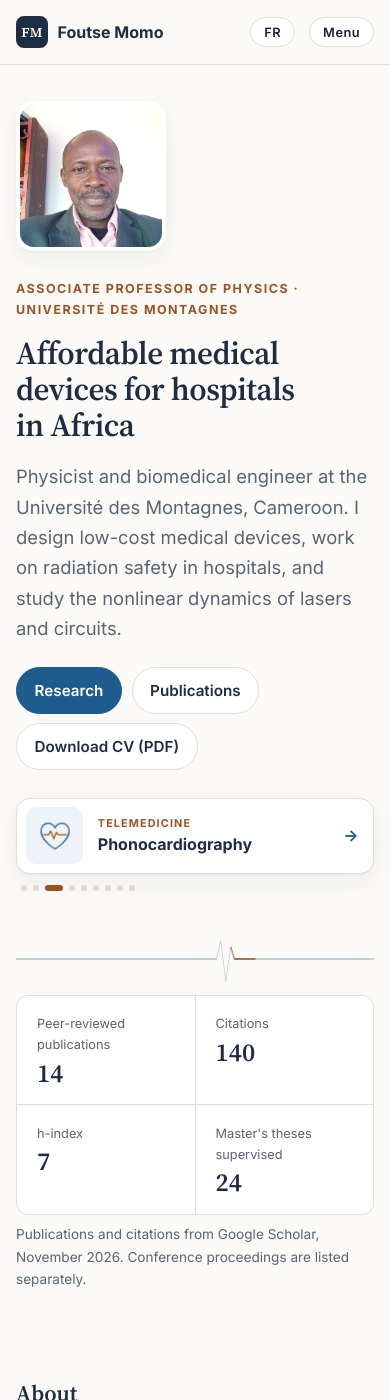
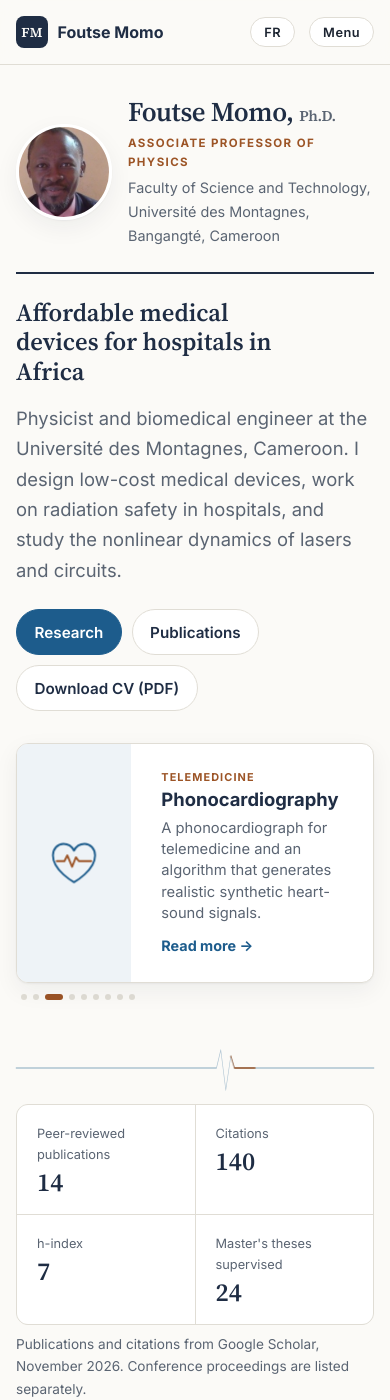
Before and after one commit to Foutse/meme-personal-website, a Jekyll site: the page built from index.html, in a window 390 px wide and 1400 px high. Built offline with Jekyll 4.4.1, drawn with Linux system fonts in a browser that asks for light colours.

Commit message:
CV-style identity block on the home page; switch to the beige-wall portrait
- Home hero opens with photo, name, title and affiliation (as on the CV); name is now the H1
- Device spotlight becomes a larger card beside the intro
- New portrait used everywhere: site, link previews and CV PDFs

Co-Authored-By: Claude Opus 5.5 <noreply@anthropic.com>

```diff
--- a/_layouts/home.html
+++ b/_layouts/home.html
@@ -7,24 +7,37 @@ layout: base
 {%- assign peer = site.data.publications | where_exp: "x", "x.kind != 'proceedings'" -%}
 
 <section class="hero">
-  <div class="wrap hero-inner">
+  <div class="wrap">
+    <header class="identity">
+      <img class="id-photo" src="{{ p.photo }}" alt="{{ p.name }}" width="480" height="480">
+      <div>
+        <h1 class="id-name">{{ p.name }}, <span class="phd">Ph.D.</span></h1>
+        <p class="id-title">{{ p.title[L] }}</p>
+        <p class="id-affil">{{ p.affiliation[L] }}</p>
+      </div>
+    </header>
+    <div class="hero-inner">
       <div class="hero-text">
-      <p class="eyebrow">{{ p.title[L] }} · Université des Montagnes</p>
-      <h1>{{ t.tagline }}</h1>
+        <p class="tagline">{{ t.tagline }}</p>
         <p class="lead">{{ t.lead }}</p>
         <ul class="links">
           <li><a class="button primary" href="{{ t.urls.research }}">{{ t.nav.research }}</a></li>
           <li><a class="button" href="{{ t.urls.publications }}">{{ t.nav.publications }}</a></li>
           <li><a class="button" href="/assets/cv/foutse-momo-cv-{{ L }}.pdf">{{ t.cv }}</a></li>
         </ul>
+      </div>
       <div class="spotlight" aria-label="{{ t.projects }}">
         <ul class="plain spot-list">
           {% for pr in site.data.projects %}
           <li class="spot{% if forloop.first %} on{% endif %}">
             <a href="{{ t.urls.research }}{{ pr.slug[L] }}/">
               <span class="spot-art strand-{{ pr.strand }}">{% include icon.html name=pr.icon %}</span>
-              <span class="spot-text"><span class="tag">{{ pr.tag[L] }}</span><strong>{{ pr.title[L] }}</strong></span>
-              <span class="spot-go" aria-hidden="true">→</span>
+              <span class="spot-text">
+                <span class="tag">{{ pr.tag[L] }}</span>
+                <strong>{{ pr.title[L] }}</strong>
+                <span class="spot-desc">{{ pr.text[L] }}</span>
+                <span class="spot-go">{{ t.read_more }} →</span>
+              </span>
             </a>
           </li>
           {% endfor %}
@@ -32,10 +45,6 @@ layout: base
         <div class="spot-dots" aria-hidden="true">{% for pr in site.data.projects %}<span{% if forloop.first %} class="on"{% endif %}></span>{% endfor %}</div>
       </div>
     </div>
-    <figure class="hero-photo">
-      <img src="{{ p.photo }}" alt="{{ p.name }}" width="480" height="480">
-      <figcaption><strong>{{ p.name }}, Ph.D.</strong><br>{{ p.title[L] }}</figcaption>
-    </figure>
   </div>
   <div class="wrap">
     <div class="trace" aria-hidden="true">
--- a/assets/css/style.css
+++ b/assets/css/style.css
@@ -460,3 +460,52 @@ td:nth-child(2) { white-space: nowrap; }
 .memberships li { padding: .45rem 0; }
 .memberships .muted { font-size: .88rem; }
 .memberships .muted a { color: inherit; }
+
+/* ==========================================================================
+   Hero v3: CV-style identity block + spotlight card
+   ========================================================================== */
+.identity { display: flex; align-items: center; gap: 1.75rem; padding-bottom: 2rem; border-bottom: 2px solid var(--navy); }
+.id-photo {
+  flex: none; width: 168px; height: 168px; border-radius: 50%; object-fit: cover;
+  border: 5px solid var(--surface); box-shadow: var(--shadow);
+}
+.id-name { font: 600 clamp(2.1rem, 4.6vw, 3.2rem)/1.08 var(--serif); margin: 0 0 .45rem; }
+.id-name .phd { font-size: .55em; color: var(--muted); font-weight: 600; }
+.id-title { margin: 0 0 .3rem; text-transform: uppercase; letter-spacing: .12em; font-size: .85rem; font-weight: 700; color: var(--copper); }
+.id-affil { margin: 0; color: var(--muted); font-size: 1.02rem; }
+.hero { padding-top: 3.25rem; }
+.hero .hero-inner { grid-template-columns: 1.2fr 1fr; gap: 3rem; align-items: start; margin-top: 2.25rem; }
+.tagline { font: 600 clamp(1.55rem, 3vw, 2.15rem)/1.2 var(--serif); color: var(--navy); margin: 0 0 1rem; max-width: 22ch; }
+.hero .lead { margin-top: 0; }
+
+/* Spotlight as a card in the right column */
+.spotlight { margin: 0; max-width: none; }
+.spot-list { height: 15.5rem; }
+.spot a { flex-direction: row; align-items: stretch; padding: 0; overflow: hidden; border-radius: var(--radius); }
+.spot-art { width: 38%; height: auto; border-radius: 0; }
+.spot-art .icon { width: 84px; height: 84px; }
+.spot-text { padding: 1.2rem 1.25rem; justify-content: center; }
+.spot-text strong { font-size: 1.15rem; margin-bottom: .4rem; }
+.spot-desc { color: var(--muted); font-size: .92rem; line-height: 1.45; }
+.spot-go { margin: .8rem 0 0; font-size: .9rem; }
+.identity > *, .hero-text > *, .spotlight { animation: rise .7s cubic-bezier(.2, .7, .2, 1) both; }
+.identity > :nth-child(2) { animation-delay: .06s; }
+.spotlight { animation-delay: .3s; }
+
+@media (max-width: 980px) {
+  .hero .hero-inner { grid-template-columns: 1fr; gap: 2rem; }
+  .spot-list { height: 13rem; }
+}
+@media (max-width: 720px) {
+  .hero { padding-top: 2rem; }
+  .identity { gap: 1rem; padding-bottom: 1.5rem; }
+  .id-photo { width: 96px; height: 96px; border-width: 3px; }
+  .id-name { font-size: 1.7rem; }
+  .id-title { font-size: .72rem; }
+  .id-affil { font-size: .9rem; }
+  .hero .hero-inner { margin-top: 1.5rem; }
+  .spot-list { height: 15rem; }
+  .spot-art { width: 32%; }
+  .spot-art .icon { width: 60px; height: 60px; }
+  .spot-text { padding: 1rem; }
+}
```
Also changed, not shown: CONTENT-TODO.md (+1 -1 lines), assets/img/foutse-momo.jpg, assets/img/og-en.png, assets/img/og-fr.png, 2 other files. Lines whose indentation alone changed are shown as unchanged.
